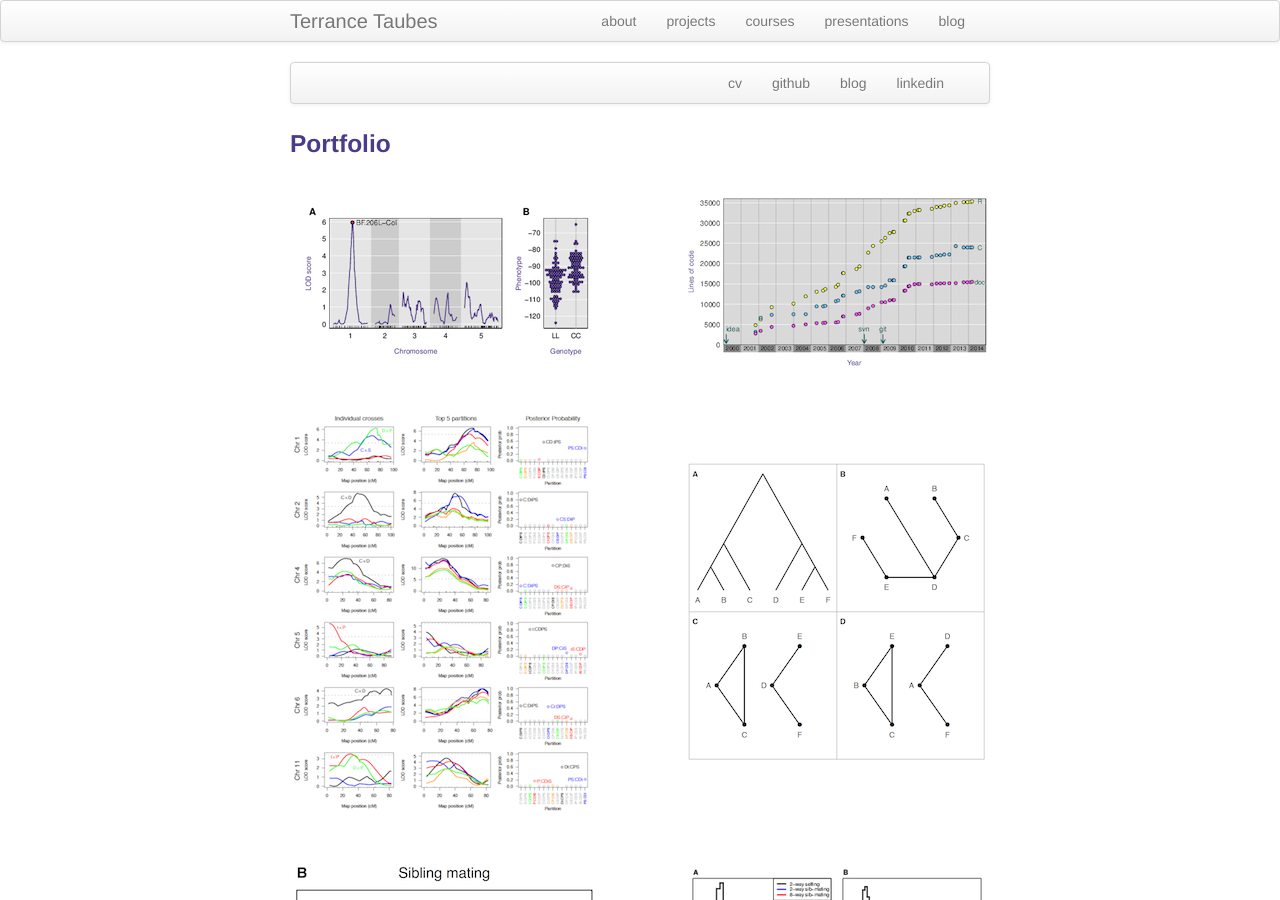
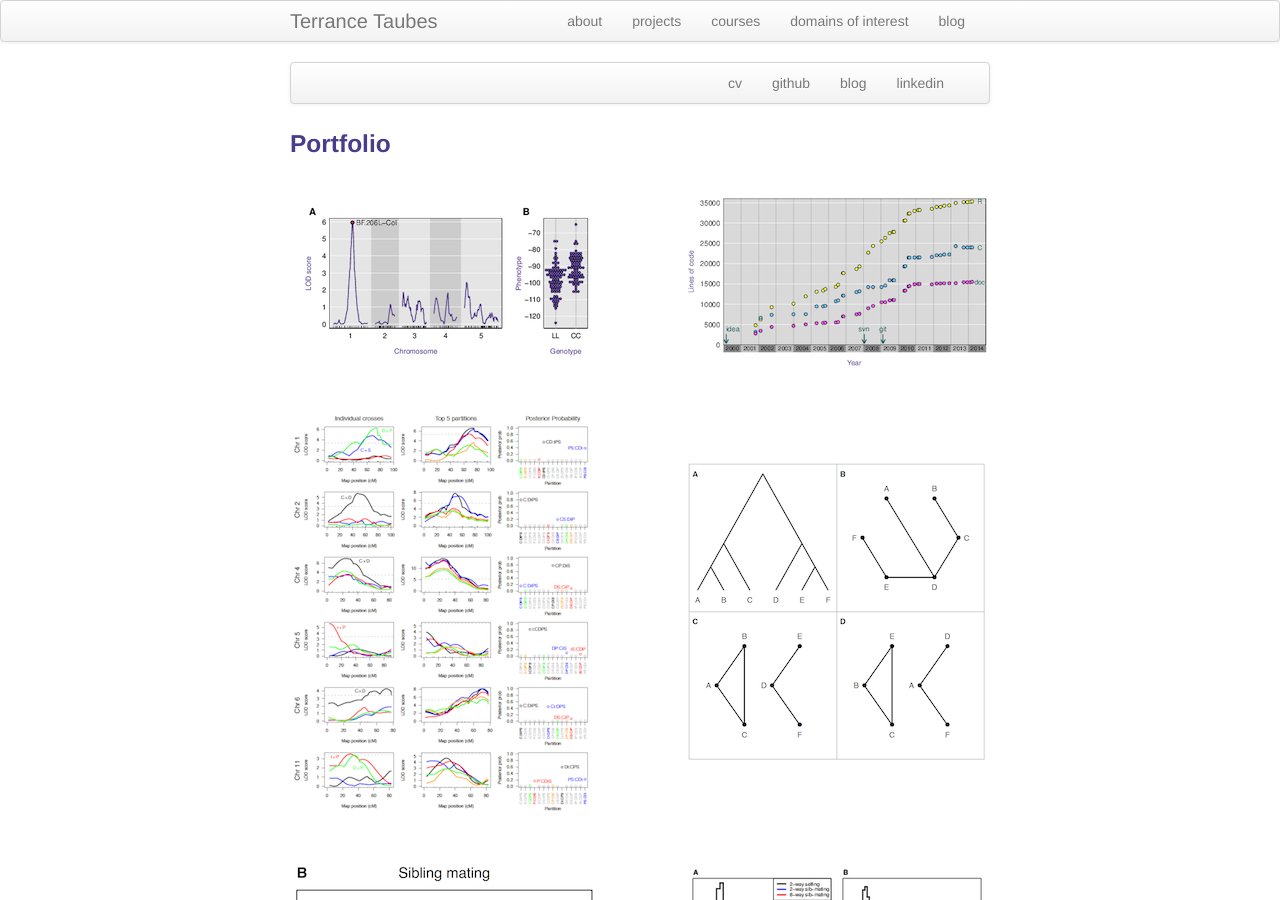
Before and after one commit to terrytaubes/terrytaubes.github.io, a Jekyll site: the page built from morefigs.md, in a window 1280 px wide and 900 px high. Built offline with Jekyll 4.4.1, drawn with Linux system fonts in a browser that asks for light colours.

Commit message:
Update default.html

```diff
--- a/_includes/themes/twitter/default.html
+++ b/_includes/themes/twitter/default.html
@@ -38,7 +38,7 @@
               <li><a href="{{ BASE_PATH }}/pages/projects.html">projects</a></li>
               <!-- <li><a href="{{ BASE_PATH }}/pages/pubs.html">publications</a></li> -->
               <li><a href="{{ BASE_PATH }}/pages/courses.html">courses</a></li>
-              <li><a href="{{ BASE_PATH }}/pages/presentations.html">presentations</a></li>
+              <li><a href="{{ BASE_PATH }}/pages/domains.html">domains of interest</a></li>
               <li><a href="{{ BASE_PATH }}/pages/blog.html">blog</a></li>
               <!-- <li><a href="{{ BASE_PATH }}/pages/software.html">toolkit</a></li> -->
               <!-- <li><a href="{{ BASE_PATH }}/pages/resources.html">resources</a></li> -->
```
